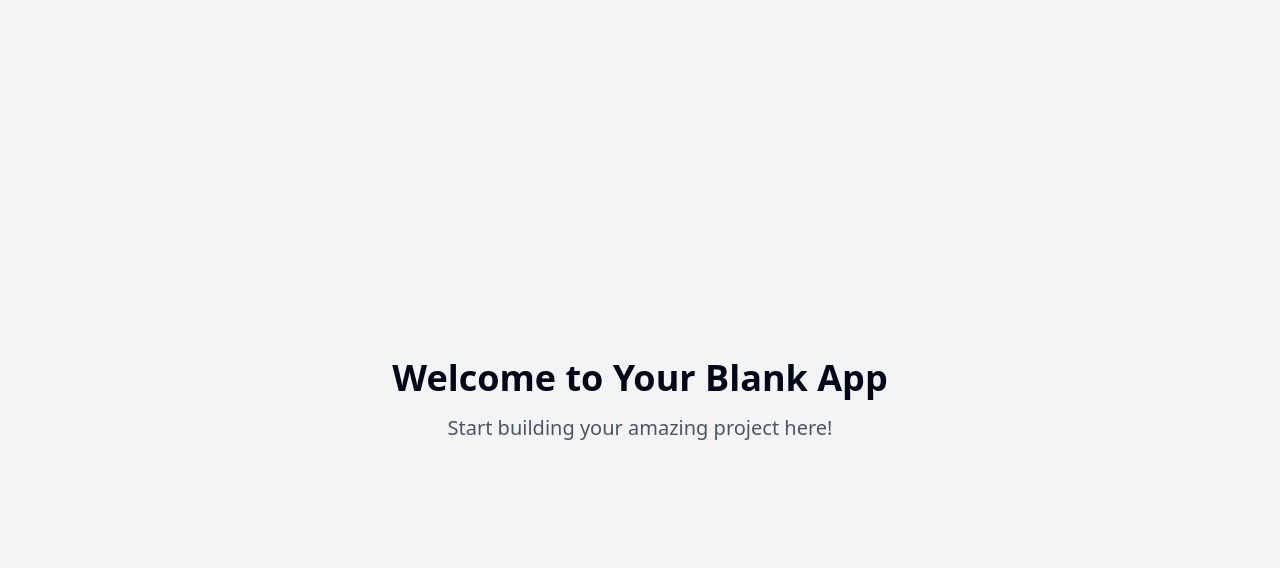
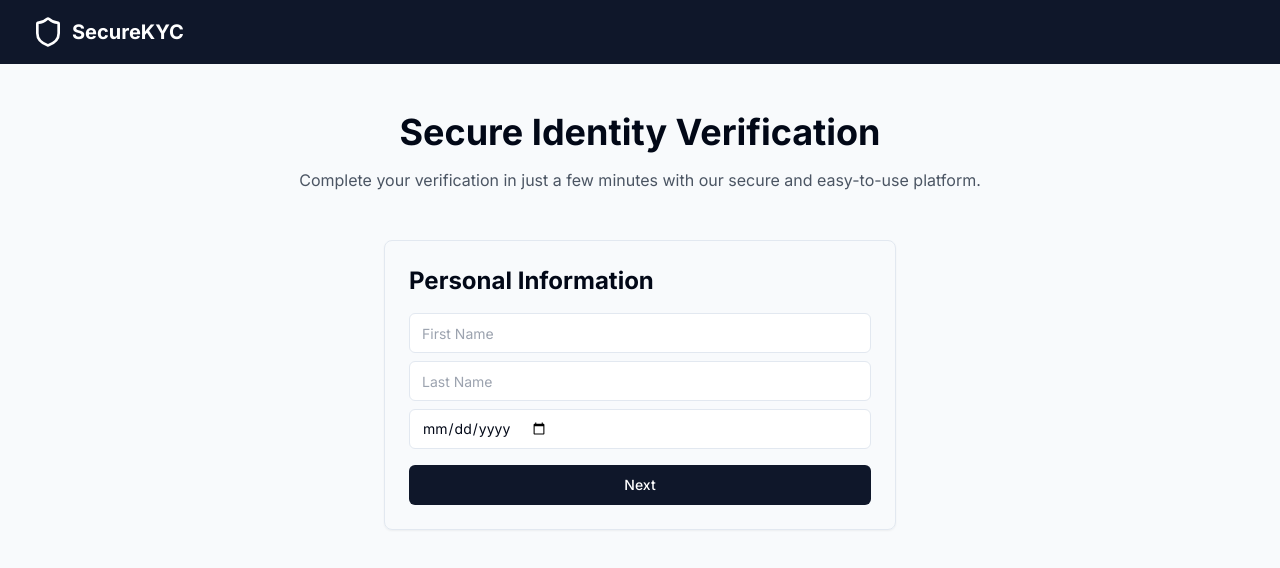
Before and after one commit to kushalchukanatti-galileoprotocol/kyc-kreator-hub-68, a React (Vite) app: page / in a window 1280 px wide. Shown: the top 568 px of the page. Built offline with nearby package versions, Linux system fonts and the light colour scheme.

Commit message:
Create KYC/KYB platform
Implement the initial structure for a KYC (Know Your Customer) or KYB (Know Your Business) platform.
[skip gpt_engineer]

```diff
--- /dev/null
+++ b/src/components/Header.tsx
@@ -0,0 +1,14 @@
+import { Shield } from "lucide-react";
+
+export const Header = () => {
+  return (
+    <header className="w-full bg-primary py-4">
+      <div className="container flex items-center justify-between">
+        <div className="flex items-center gap-2">
+          <Shield className="h-8 w-8 text-white" />
+          <span className="text-xl font-bold text-white">SecureKYC</span>
+        </div>
+      </div>
+    </header>
+  );
+};
--- /dev/null
+++ b/src/components/VerificationForm.tsx
@@ -0,0 +1,103 @@
+import { useState } from "react";
+import { Button } from "@/components/ui/button";
+import { Input } from "@/components/ui/input";
+import { Card } from "@/components/ui/card";
+import { Upload, Camera, CheckCircle } from "lucide-react";
+
+export const VerificationForm = () => {
+  const [step, setStep] = useState(1);
+  const [formData, setFormData] = useState({
+    firstName: "",
+    lastName: "",
+    dateOfBirth: "",
+    idDocument: null,
+    selfie: null,
+  });
+
+  const handleNext = () => {
+    setStep(step + 1);
+    console.log("Moving to step:", step + 1);
+  };
+
+  return (
+    <Card className="w-full max-w-lg p-6 animate-fadeIn">
+      <div className="space-y-6">
+        {step === 1 && (
+          <div className="space-y-4">
+            <h2 className="text-2xl font-bold">Personal Information</h2>
+            <div className="space-y-2">
+              <Input
+                placeholder="First Name"
+                value={formData.firstName}
+                onChange={(e) =>
+                  setFormData({ ...formData, firstName: e.target.value })
+                }
+              />
+              <Input
+                placeholder="Last Name"
+                value={formData.lastName}
+                onChange={(e) =>
+                  setFormData({ ...formData, lastName: e.target.value })
+                }
+              />
+              <Input
+                type="date"
+                placeholder="Date of Birth"
+                value={formData.dateOfBirth}
+                onChange={(e) =>
+                  setFormData({ ...formData, dateOfBirth: e.target.value })
+                }
+              />
+            </div>
+            <Button onClick={handleNext} className="w-full">
+              Next
+            </Button>
+          </div>
+        )}
+
+        {step === 2 && (
+          <div className="space-y-4">
+            <h2 className="text-2xl font-bold">Identity Document</h2>
+            <div className="border-2 border-dashed border-gray-300 rounded-lg p-8 text-center">
+              <Upload className="mx-auto h-12 w-12 text-gray-400" />
+              <p className="mt-2">Upload your ID document</p>
+              <input
+                type="file"
+                className="hidden"
+                onChange={(e) =>
+                  setFormData({ ...formData, idDocument: e.target.files?.[0] })
+                }
+              />
+            </div>
+            <Button onClick={handleNext} className="w-full">
+              Next
+            </Button>
+          </div>
+        )}
+
+        {step === 3 && (
+          <div className="space-y-4">
+            <h2 className="text-2xl font-bold">Selfie Verification</h2>
+            <div className="border-2 border-dashed border-gray-300 rounded-lg p-8 text-center">
+              <Camera className="mx-auto h-12 w-12 text-gray-400" />
+              <p className="mt-2">Take a selfie</p>
+            </div>
+            <Button onClick={handleNext} className="w-full">
+              Submit Verification
+            </Button>
+          </div>
+        )}
+
+        {step === 4 && (
+          <div className="text-center space-y-4">
+            <CheckCircle className="mx-auto h-16 w-16 text-green-500" />
+            <h2 className="text-2xl font-bold">Verification Submitted</h2>
+            <p className="text-gray-600">
+              We'll review your information and get back to you shortly.
+            </p>
+          </div>
+        )}
+      </div>
+    </Card>
+  );
+};
--- a/src/index.css
+++ b/src/index.css
@@ -1,3 +1,5 @@
+@import url('https://fonts.googleapis.com/css2?family=Inter:wght@400;500;600;700&display=swap');
+
 @tailwind base;
 @tailwind components;
 @tailwind utilities;
@@ -6,96 +8,31 @@
   :root {
     --background: 0 0% 100%;
     --foreground: 222.2 84% 4.9%;
-
     --card: 0 0% 100%;
     --card-foreground: 222.2 84% 4.9%;
-
     --popover: 0 0% 100%;
     --popover-foreground: 222.2 84% 4.9%;
-
     --primary: 222.2 47.4% 11.2%;
     --primary-foreground: 210 40% 98%;
-
     --secondary: 210 40% 96.1%;
     --secondary-foreground: 222.2 47.4% 11.2%;
-
     --muted: 210 40% 96.1%;
     --muted-foreground: 215.4 16.3% 46.9%;
-
     --accent: 210 40% 96.1%;
     --accent-foreground: 222.2 47.4% 11.2%;
-
     --destructive: 0 84.2% 60.2%;
     --destructive-foreground: 210 40% 98%;
-
     --border: 214.3 31.8% 91.4%;
     --input: 214.3 31.8% 91.4%;
     --ring: 222.2 84% 4.9%;
-
     --radius: 0.5rem;
-
-    --sidebar-background: 0 0% 98%;
-
-    --sidebar-foreground: 240 5.3% 26.1%;
-
-    --sidebar-primary: 240 5.9% 10%;
-
-    --sidebar-primary-foreground: 0 0% 98%;
-
-    --sidebar-accent: 240 4.8% 95.9%;
-
-    --sidebar-accent-foreground: 240 5.9% 10%;
-
-    --sidebar-border: 220 13% 91%;
-
-    --sidebar-ring: 217.2 91.2% 59.8%;
   }
 
-  .dark {
-    --background: 222.2 84% 4.9%;
-    --foreground: 210 40% 98%;
-
-    --card: 222.2 84% 4.9%;
-    --card-foreground: 210 40% 98%;
-
-    --popover: 222.2 84% 4.9%;
-    --popover-foreground: 210 40% 98%;
-
-    --primary: 210 40% 98%;
-    --primary-foreground: 222.2 47.4% 11.2%;
-
-    --secondary: 217.2 32.6% 17.5%;
-    --secondary-foreground: 210 40% 98%;
-
-    --muted: 217.2 32.6% 17.5%;
-    --muted-foreground: 215 20.2% 65.1%;
-
-    --accent: 217.2 32.6% 17.5%;
-    --accent-foreground: 210 40% 98%;
-
-    --destructive: 0 62.8% 30.6%;
-    --destructive-foreground: 210 40% 98%;
-
-    --border: 217.2 32.6% 17.5%;
-    --input: 217.2 32.6% 17.5%;
-    --ring: 212.7 26.8% 83.9%;
-    --sidebar-background: 240 5.9% 10%;
-    --sidebar-foreground: 240 4.8% 95.9%;
-    --sidebar-primary: 224.3 76.3% 48%;
-    --sidebar-primary-foreground: 0 0% 100%;
-    --sidebar-accent: 240 3.7% 15.9%;
-    --sidebar-accent-foreground: 240 4.8% 95.9%;
-    --sidebar-border: 240 3.7% 15.9%;
-    --sidebar-ring: 217.2 91.2% 59.8%;
-  }
-}
-
-@layer base {
   * {
     @apply border-border;
   }
 
   body {
-    @apply bg-background text-foreground;
+    @apply bg-background text-foreground font-sans;
   }
 }
--- a/src/pages/Index.tsx
+++ b/src/pages/Index.tsx
@@ -1,12 +1,22 @@
-// Update this page (the content is just a fallback if you fail to update the page)
+import { Header } from "@/components/Header";
+import { VerificationForm } from "@/components/VerificationForm";
 
 const Index = () => {
   return (
-    <div className="min-h-screen flex items-center justify-center bg-gray-100">
-      <div className="text-center">
-        <h1 className="text-4xl font-bold mb-4">Welcome to Your Blank App</h1>
-        <p className="text-xl text-gray-600">Start building your amazing project here!</p>
-      </div>
+    <div className="min-h-screen bg-accent">
+      <Header />
+      <main className="container py-12">
+        <div className="max-w-3xl mx-auto text-center mb-12">
+          <h1 className="text-4xl font-bold mb-4">Secure Identity Verification</h1>
+          <p className="text-gray-600">
+            Complete your verification in just a few minutes with our secure and
+            easy-to-use platform.
+          </p>
+        </div>
+        <div className="flex justify-center">
+          <VerificationForm />
+        </div>
+      </main>
     </div>
   );
 };
--- a/tailwind.config.ts
+++ b/tailwind.config.ts
@@ -12,85 +12,44 @@ export default {
   theme: {
     container: {
       center: true,
-			padding: '2rem',
+      padding: "2rem",
       screens: {
-				'2xl': '1400px'
-			}
+        "2xl": "1400px",
+      },
     },
     extend: {
       colors: {
-				border: 'hsl(var(--border))',
-				input: 'hsl(var(--input))',
-				ring: 'hsl(var(--ring))',
-				background: 'hsl(var(--background))',
-				foreground: 'hsl(var(--foreground))',
+        border: "hsl(var(--border))",
+        input: "hsl(var(--input))",
+        ring: "hsl(var(--ring))",
+        background: "hsl(var(--background))",
+        foreground: "hsl(var(--foreground))",
         primary: {
-					DEFAULT: 'hsl(var(--primary))',
-					foreground: 'hsl(var(--primary-foreground))'
+          DEFAULT: "#0F172A",
+          foreground: "#FFFFFF",
         },
         secondary: {
-					DEFAULT: 'hsl(var(--secondary))',
-					foreground: 'hsl(var(--secondary-foreground))'
-				},
-				destructive: {
-					DEFAULT: 'hsl(var(--destructive))',
-					foreground: 'hsl(var(--destructive-foreground))'
-				},
-				muted: {
-					DEFAULT: 'hsl(var(--muted))',
-					foreground: 'hsl(var(--muted-foreground))'
+          DEFAULT: "#3B82F6",
+          foreground: "#FFFFFF",
         },
         accent: {
-					DEFAULT: 'hsl(var(--accent))',
-					foreground: 'hsl(var(--accent-foreground))'
+          DEFAULT: "#F8FAFC",
+          foreground: "#0F172A",
         },
-				popover: {
-					DEFAULT: 'hsl(var(--popover))',
-					foreground: 'hsl(var(--popover-foreground))'
       },
-				card: {
-					DEFAULT: 'hsl(var(--card))',
-					foreground: 'hsl(var(--card-foreground))'
-				},
-				sidebar: {
-					DEFAULT: 'hsl(var(--sidebar-background))',
-					foreground: 'hsl(var(--sidebar-foreground))',
-					primary: 'hsl(var(--sidebar-primary))',
-					'primary-foreground': 'hsl(var(--sidebar-primary-foreground))',
-					accent: 'hsl(var(--sidebar-accent))',
-					'accent-foreground': 'hsl(var(--sidebar-accent-foreground))',
-					border: 'hsl(var(--sidebar-border))',
-					ring: 'hsl(var(--sidebar-ring))'
-				}
-			},
-			borderRadius: {
-				lg: 'var(--radius)',
-				md: 'calc(var(--radius) - 2px)',
-				sm: 'calc(var(--radius) - 4px)'
+      fontFamily: {
+        sans: ["Inter", "sans-serif"],
       },
       keyframes: {
-				'accordion-down': {
-					from: {
-						height: '0'
+        fadeIn: {
+          "0%": { opacity: "0" },
+          "100%": { opacity: "1" },
         },
-					to: {
-						height: 'var(--radix-accordion-content-height)'
-					}
-				},
-				'accordion-up': {
-					from: {
-						height: 'var(--radix-accordion-content-height)'
-					},
-					to: {
-						height: '0'
-					}
-				}
       },
       animation: {
-				'accordion-down': 'accordion-down 0.2s ease-out',
-				'accordion-up': 'accordion-up 0.2s ease-out'
-			}
-		}
+        fadeIn: "fadeIn 0.5s ease-in-out",
+      },
+    },
   },
   plugins: [require("tailwindcss-animate")],
 } satisfies Config;
```
Lines whose indentation alone changed are shown as unchanged.
